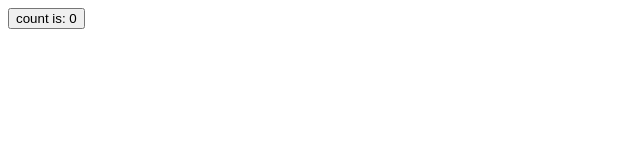
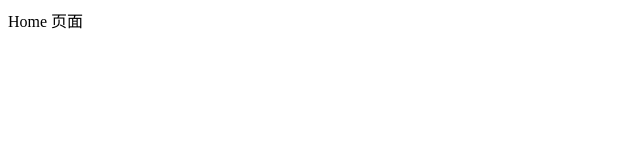
Before and after one commit to sheben404/react-ts-echarts, a React (Vite) app: page / in a window 1280 px wide. Shown: the top 160 px of the page, without its empty margins (0-640 px from the left). Built offline with nearby package versions, Linux system fonts and the light colour scheme.

Commit message:
feat: 初始化路由

```diff
--- a/src/App.tsx
+++ /dev/null
@@ -1,15 +0,0 @@
-import React, {useState} from 'react';
-
-function App() {
-  const [count, setCount] = useState(0);
-
-  return (
-    <div>
-      <button type="button" onClick={() => setCount((count) => count + 1)}>
-        count is: {count}
-      </button>
-    </div>
-  );
-}
-
-export default App;
--- /dev/null
+++ b/src/app.tsx
@@ -0,0 +1,23 @@
+import React from 'react';
+import {HashRouter, Route, Switch} from 'react-router-dom';
+import {Home} from './pages/home';
+import {Config} from './pages/config';
+
+function App() {
+  return (
+    <div>
+      <HashRouter>
+        <Switch>
+          <Route exact path={'/'}>
+            <Home/>
+          </Route>
+          <Route exact path={'/config'}>
+            <Config/>
+          </Route>
+        </Switch>
+      </HashRouter>
+    </div>
+  );
+}
+
+export default App;
--- a/src/main.tsx
+++ b/src/main.tsx
@@ -1,6 +1,6 @@
 import React from 'react'
 import ReactDOM from 'react-dom'
-import App from './App'
+import App from './app'
 
 ReactDOM.render(
   <React.StrictMode>
--- /dev/null
+++ b/src/pages/config.tsx
@@ -0,0 +1,11 @@
+import React from 'react';
+import {Link} from 'react-router-dom';
+
+export const Config = () => {
+  return (
+    <div>
+      Config 页面
+      <Link to="/">返回首页</Link>
+    </div>
+  );
+};
--- /dev/null
+++ b/src/pages/home.scss
@@ -0,0 +1 @@
+@import "../shared/helper";
--- /dev/null
+++ b/src/pages/home.tsx
@@ -0,0 +1,10 @@
+import React from 'react';
+import './home.scss';
+
+export const Home = () => {
+  return (
+    <div>
+      Home 页面
+    </div>
+  );
+};
--- /dev/null
+++ b/src/shared/_helper.scss
@@ -0,0 +1,5 @@
+@function px($n) {
+  @return $n / 1500 * 100vw;
+}
+$blue: #002866;
+$font-hei: -apple-system, "Noto Sans", "Helvetica Neue", Helvetica, "Nimbus Sans L", Arial, "Liberation Sans", "PingFang SC", "Hiragino Sans GB", "Noto Sans CJK SC", "Source Han Sans SC", "Source Han Sans CN", "Microsoft YaHei", "Wenquanyi Micro Hei", "WenQuanYi Zen Hei", "ST Heiti", SimHei, "WenQuanYi Zen Hei Sharp", sans-serif;
--- /dev/null
+++ b/src/shared/style.scss
@@ -0,0 +1,21 @@
+@import "helper";
+body {
+  margin: 0;
+  font-family: -apple-system, BlinkMacSystemFont, "Segoe UI", "Roboto", "Oxygen",
+  "Ubuntu", "Cantarell", "Fira Sans", "Droid Sans", "Helvetica Neue",
+  sans-serif;
+  -webkit-font-smoothing: antialiased;
+  -moz-osx-font-smoothing: grayscale;
+}
+
+code {
+  font-family: source-code-pro, Menlo, Monaco, Consolas, "Courier New",
+  monospace;
+}
+* {box-sizing: border-box;margin: 0; padding: 0; font-weight: normal;}
+*::before {box-sizing: border-box;}
+*::after {box-sizing: border-box;}
+body {
+  font-family: $font-hei;
+  font-size: 16px;
+}
```
